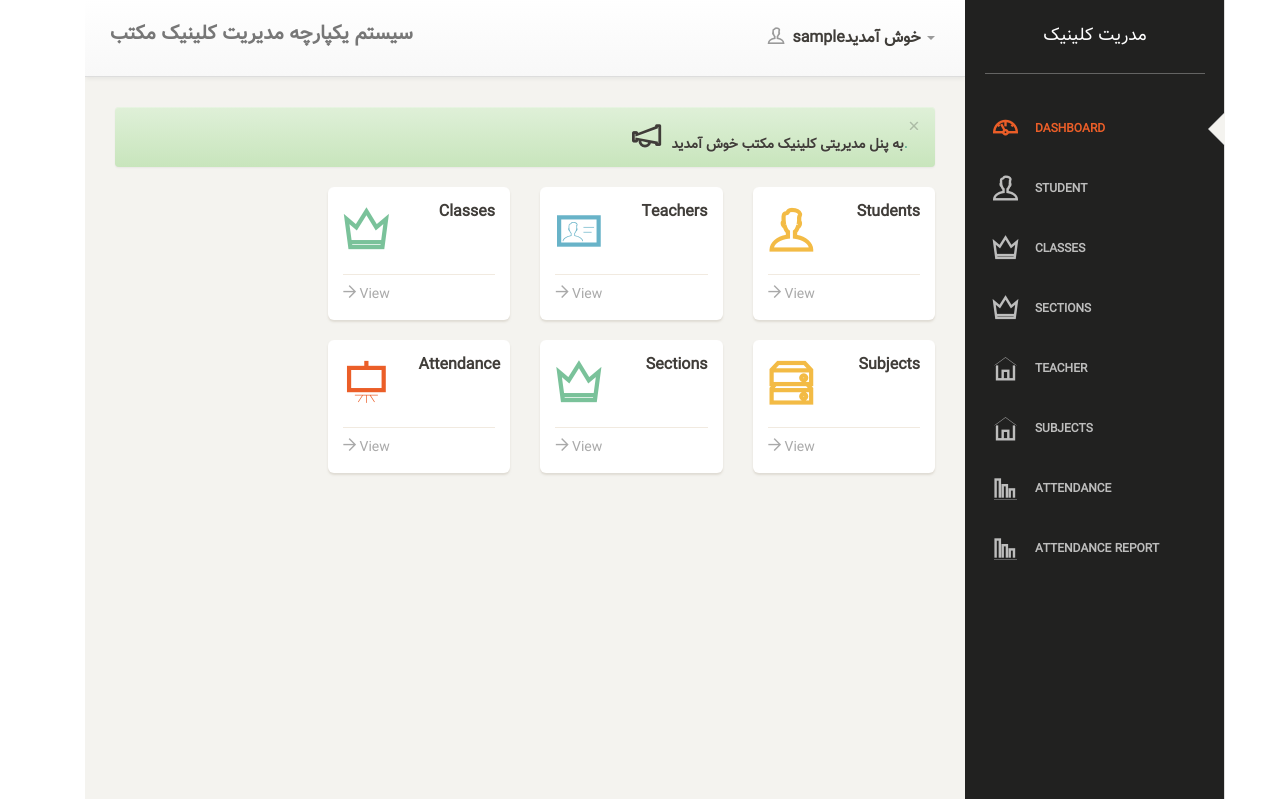
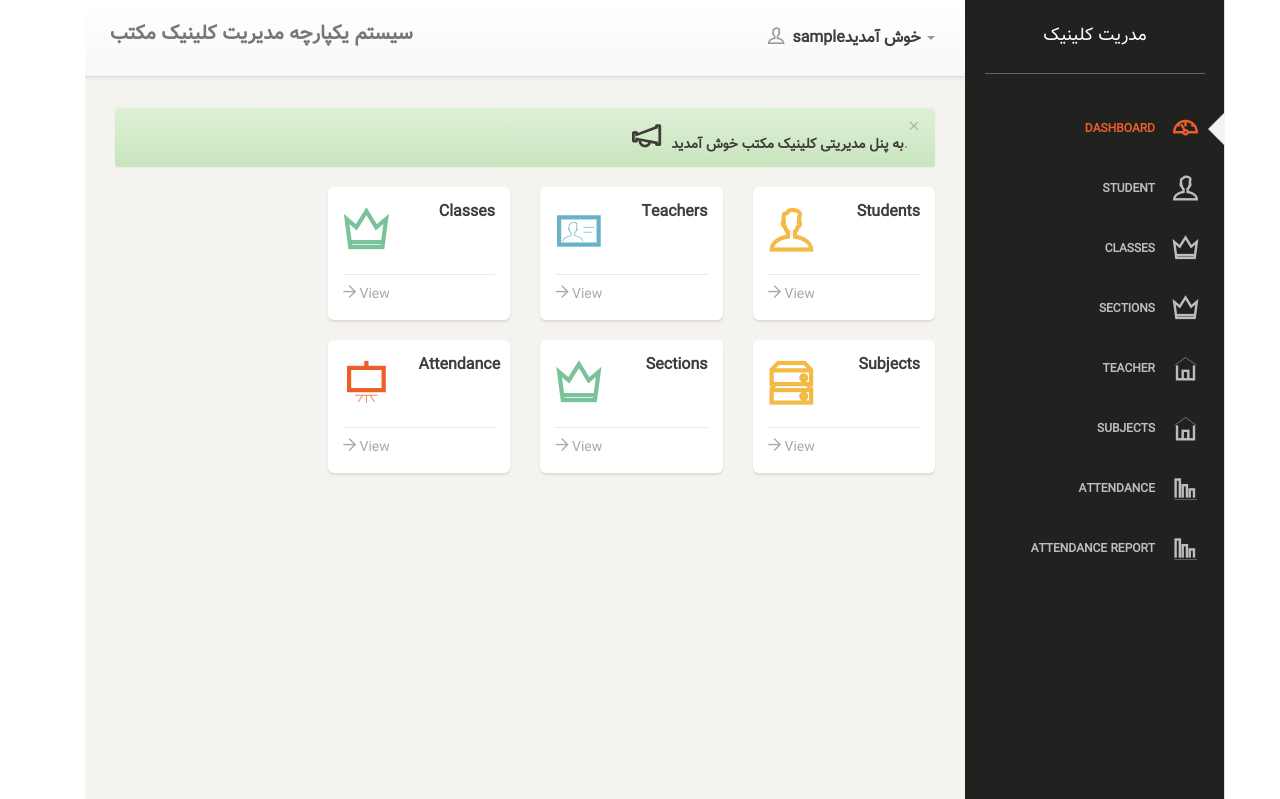
Before and after one commit to m20082008/clinicmanagement, a PHP site: page /dashboard.php in a window 1280 px wide. Shown: the part 21-820 px from the top of the page. Run offline with PHP 8.4, Linux system fonts and the light colour scheme; the visitor is signed in with stand-in values (Sample User, id 1); some web fonts are replaced.

Commit message:
تغییر استایل منو سمت راست

```diff
--- a/admins.php
+++ b/admins.php
@@ -12,7 +12,6 @@ include('inc/header.php');
     <script src="js/students.js"></script>
 <?php include('inc/container.php');?>
     <div class="container">
-        <div>salam</div>
         <?php include('side-menu.php');	?>
         <div class="content">
             <div class="container-fluid">
--- a/assets/css/paper-dashboard.css
+++ b/assets/css/paper-dashboard.css
@@ -302,12 +302,13 @@ hr {
       line-height: 30px;
       font-size: 12px;
       font-weight: 600;
+      text-align: right;
       text-transform: uppercase; }
     .sidebar .nav i,
     .off-canvas-sidebar .nav i {
       font-size: 24px;
-      float: left;
-      margin-right: 15px;
+      float: right;
+      margin-left: 15px;
       line-height: 30px;
       width: 30px;
       text-align: center; }
```
